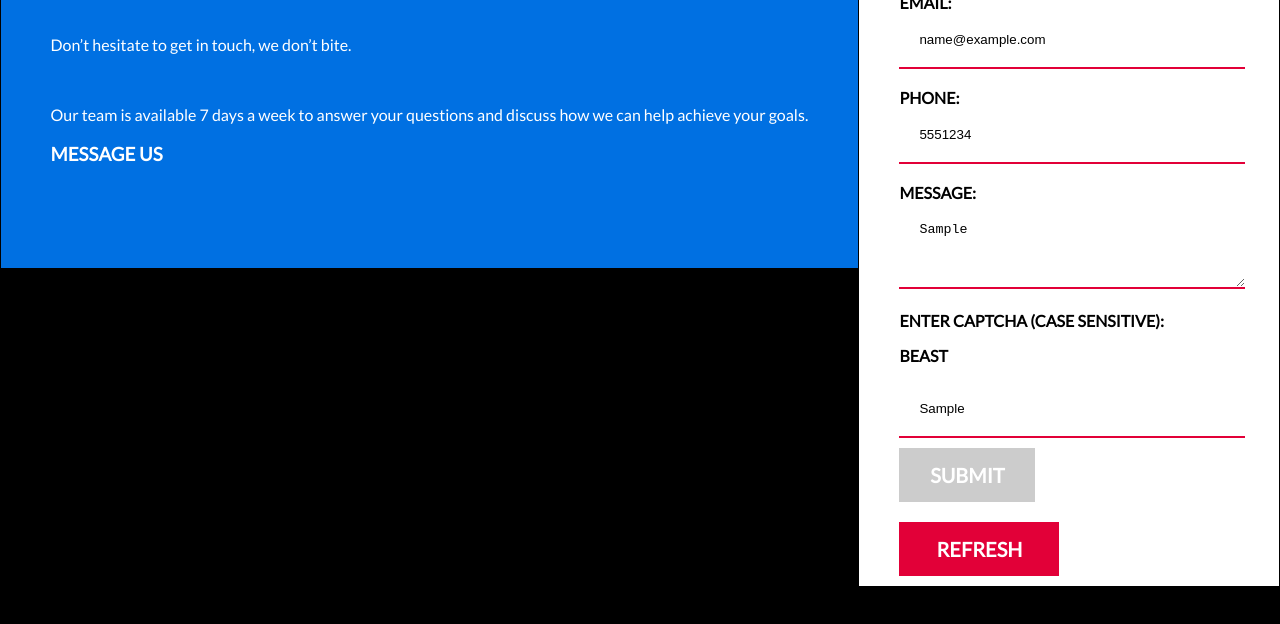
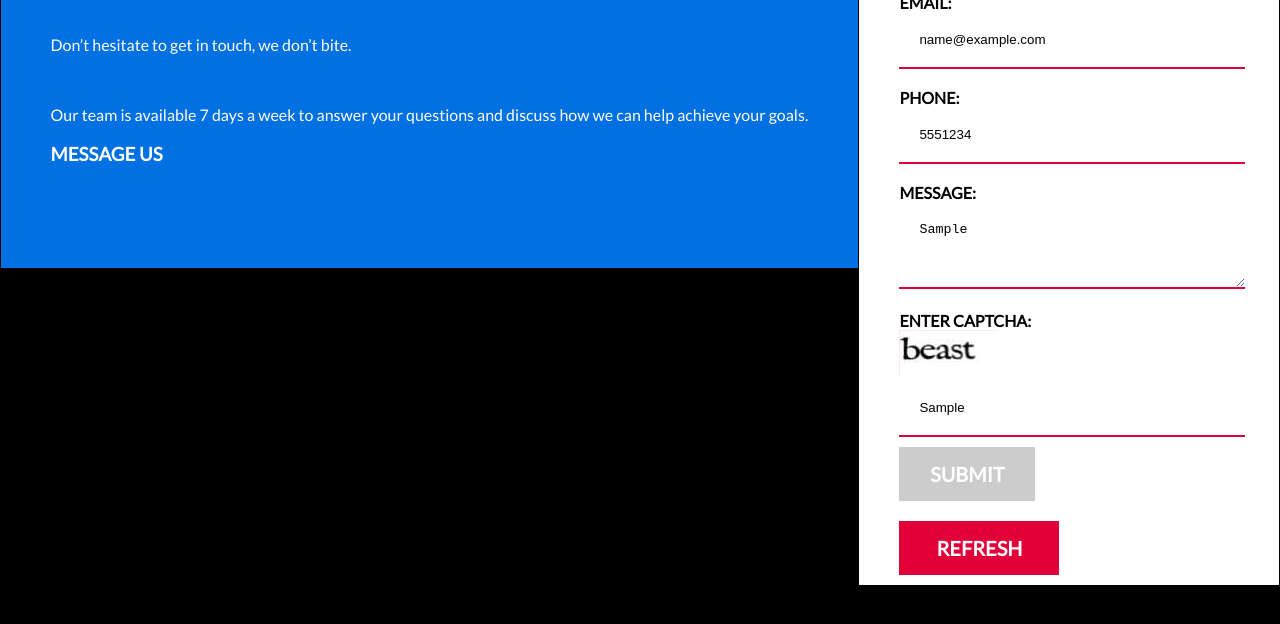
Before and after one commit to fhendley/captcha, a plain HTML site: page index.html in a window 1280 px wide. Both pictures are taken after typing "Sample", "name@example.com", "5551234", "Sample", "Sample" into the empty fields and a click on the input 967 px from the left and 657 px from the top of the page. Shown: the part 182-806 px from the top of the page. Drawn offline with Linux system fonts and the light colour scheme.

Commit message:
Add files via upload

```diff
--- a/index.html
+++ b/index.html
@@ -5,7 +5,7 @@
     <link href="https://fonts.googleapis.com/css?family=Lato" rel="stylesheet">
   </head>
 
-  <body onpageshow ="captcha()">
+  <body onpageshow ="captcha(random_images_array)">
   <div class="container">
 
     <div class="description">
@@ -37,9 +37,9 @@
   <!-- <input type="text" name="mes" /> -->
   <br><br>
 
-  Enter Captcha (case sensitive): <br>
+  Enter Captcha: <br>
 
-  <p id="contactForm" ></p>
+  <img id="contactForm" src=""></img>
   <input type="text" name="captcha" />
   <br>
 
@@ -47,7 +47,7 @@
 
   <input class="submit" type="submit" />
   </form>
-    <button class = "refresh" onclick="captcha()">Refresh</button>
+    <button class = "refresh" onclick="captcha(random_images_array)">Refresh</button>
 
 </div>
 </div>
--- a/js.js
+++ b/js.js
@@ -1,22 +1,55 @@
 // selects random words from list to present as the captcha
+// var[] image;
+// for(int i=6;i<9;i++){
+//   image[i] = "images/sb" + i + ".PNG";
+// }
+//
+// console.log('image);
 
-function captcha() {
-  words = ['PROSTHETICS', 'BEAST', 'ORTHOTIST', 'MEDICAL', 'PHYSICOTHERAPY', 'PAEDIATRIC', 'PROTHETIST' ];
- randomWord = words[Math.floor(Math.random()*words.length)];
-document.getElementById("contactForm").innerHTML = randomWord;
+
+// function captcha() {
+
+var random_images_array = ["prosthetics.PNG", "beast.PNG", "medical.PNG", "orthotist.PNG", "physiotherapy.PNG", "paediatric.PNG" ];
+var word;
+function captcha(imgAr, path) {
+    path = path || 'images/'; // default path here
+    var num = Math.floor( Math.random() * imgAr.length );
+    var img = (path + imgAr[ num ]);
+    // var imgStr = '<img src="' + path + img + '>';
+    // name = imgStr.getAttribute('alt');
+    // document.write(imgStr); document.close();
+    // console.log(imgAR)
+    document.getElementById("contactForm").src = img;
+    // console.log(imgStr);
+    console.log(img);
+    word = img.slice (7, -4);
+    console.log(word);
+
+
+
+
+  //   words = ['PROSTHETICS', 'BEAST', 'ORTHOTIST', 'MEDICAL', 'PHYSICOTHERAPY', 'PAEDIATRIC', 'PROTHETIST' ];
+  //  randomWord = words[Math.floor(Math.random()*words.length)];
+  // document.getElementById("contactForm").innerHTML = randomWord;
+
 };
+
 
 
 // Creates validation rules for form
 function validate()
 {
-    if((form.name.value == "") || (form.email.value == "") || (form.phone.value == "") || (form.mes.value == "") || (form.captcha.value == ""))
+var local = word;
+
+    // if((form.name.value == "") || (form.email.value == "") || (form.phone.value == "") || (form.mes.value == "") || (form.captcha.value == ""))
+    if(form.name.value == "")
     {
-        alert("Please fill all fields");
+        alert("Please fill in all fields");
         return false;
     }
-    else if(form.captcha.value !== randomWord)
+    else if(form.captcha.value !== word)
     {
+
         alert("Please enter the correct Captcha code");
         return false;
     }
@@ -25,4 +58,20 @@ function validate()
       alert("Submitted");
         return true;
     }
-}
+};
+
+
+
+
+
+
+
+
+//
+//   randomWord = image[Math.floor(Math.random()*image.length)];
+//   console.log(randomWord);
+
+//
+//
+// console.log(randomWord);
+// };
--- a/style.css
+++ b/style.css
@@ -50,7 +50,9 @@ input, textarea{
   width: 90%;
 
 }
-
+.img {
+  width: 100%;
+}
 
 input:focus ,textarea:focus {
   transition: all .5s ease;
```
